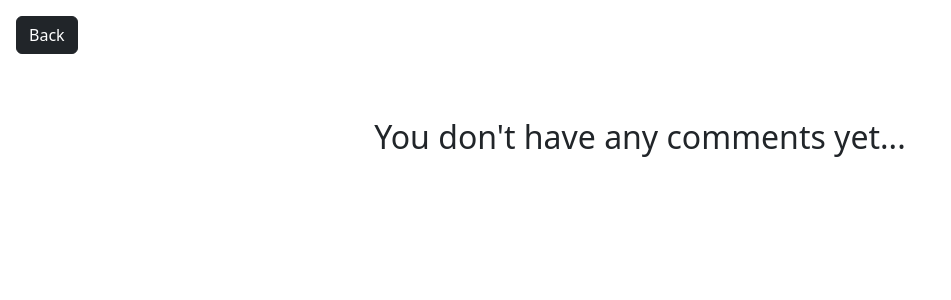
After one commit to RudovichNazar23/rockstore, a Django app: page /posts/my_comments/ in a window 1280 px wide. The commit adds this page. Shown: the top 300 px of the page, without its empty margins (0-951 px from the left). Run offline with Django 4.2, Linux system fonts and the light colour scheme; the visitor is signed in with stand-in values (Sample User, id 1); data that the repository does not hold is empty; some libraries are stand-ins or nearby versions.

Commit message:
added views for comments viewing and completed template inheritance for comment templates

```diff
--- a/src/post_app/models.py
+++ b/src/post_app/models.py
@@ -16,7 +16,7 @@ class Post(models.Model):
         ("No", "No"),
     ]
 
-    user = models.ForeignKey(User, on_delete=models.CASCADE)  # related_name --> post_creator
+    user = models.ForeignKey(User, on_delete=models.CASCADE)
     title = models.CharField(max_length=100)
     item_photo = models.ImageField(upload_to="post_item_photos/")
     brand = models.CharField(max_length=100)
--- a/src/post_app/urls.py
+++ b/src/post_app/urls.py
@@ -11,6 +11,8 @@ from .views import (
     PostCommentsView,
     UpdateCommentView,
     DeleteCommentView,
+    MyCommentsView,
+    UserCommentsView,
 )
 
 urlpatterns = [
@@ -24,4 +26,6 @@ urlpatterns = [
     path("post/comments/<int:id>/", PostCommentsView.as_view(), name="post_comments"),
     path("post/update_comment/<int:pk>/", UpdateCommentView.as_view(), name="update_comment"),
     path("post/delete_comment/<int:pk>/", DeleteCommentView.as_view(), name="delete_comment"),
+    path("my_comments/", MyCommentsView.as_view(), name="my_comments"),
+    path("user_comments/<int:id>/", UserCommentsView.as_view(), name="user_comments"),
 ]
--- a/src/post_app/views.py
+++ b/src/post_app/views.py
@@ -1,9 +1,11 @@
 from django.contrib import messages
 from django.shortcuts import render, redirect
 from django.views.generic.edit import View, UpdateView, DeleteView
+from django.contrib.auth.models import User
 
 from .forms import CreatePostForm, CreateCommentForm
 from .models import Post, Categorie, Comment
+
 from common.services import create_object, get_queryset, get_object_data, check_is_anonymous_user, check_object_is_none
 
 
@@ -12,7 +14,7 @@ class CreatePostView(View):
 
     def get(self, request):
         form = CreatePostForm()
-        return render(request, template_name=self.template_name, context={"form": form})
+        return render(request=request, template_name=self.template_name, context={"form": form})
 
     def post(self, request):
         form = CreatePostForm(request.POST, request.FILES)
@@ -91,11 +93,16 @@ class CreateCommentView(View):
 
     def get(self, request, id: int):
         post = self.__get_post_by_id(post_id=id)
-        form = CreateCommentForm()
-        return render(request=request, template_name=self.template_name, context={
-            "post": post,
-            "form": form,
-        })
+        post_comment = get_object_data(model=Comment, post=post)
+
+        if check_object_is_none(obj=post_comment):
+            form = CreateCommentForm()
+            return render(request=request, template_name=self.template_name, context={
+                "post": post,
+                "form": form,
+            })
+        else:
+            return redirect(f"../../post/update_comment/{post_comment.pk}/")
 
     def post(self, request, id: int):
         form = CreateCommentForm(request.POST)
@@ -119,7 +126,7 @@ class PostCommentsView(View):
 
     def get(self, request, id: int):
         post_comments = get_queryset(model=Comment, post=id)
-        return render(request=request, template_name=self.template_name, context={"post_comments": post_comments})
+        return render(request=request, template_name=self.template_name, context={"comments": post_comments})
 
 
 class UpdateCommentView(UpdateView):
@@ -135,3 +142,26 @@ class DeleteCommentView(DeleteView):
     context_object_name = "comment"
     template_name = "post_app/delete_comment.html"
     success_url = "/"
+
+
+class MyCommentsView(View):
+    template_name = "post_app/my_comments.html"
+
+    def get(self, request):
+        comments = get_queryset(Comment, user=request.user)
+        return render(request=request, template_name=self.template_name, context={"comments": comments})
+
+
+class UserCommentsView(View):
+    template_name = "post_app/user_comments.html"
+
+    def get(self, request, id: int):
+        user = get_object_data(model=User, id=id)
+        user_comments = get_queryset(model=Comment, user=id)
+        if user == request.user:
+            return redirect("../../my_comments/")
+        else:
+            return render(request=request, template_name=self.template_name, context={
+                "comments": user_comments,
+                "user": user,
+            })
--- /dev/null
+++ b/src/templates/comment_list.html
@@ -0,0 +1,22 @@
+{% extends 'templates/base.html' %}
+
+{% block auth_user_content %}
+    {% block back_link %}{% endblock %}
+    {% if not comments %}
+        {% block message %}{% endblock %}
+    {% else %}
+        <div class="container d-flex flex-column align-items-center justify-content-center mt-2">
+             {% for comment in comments %}
+                <div class="card p-3 mt-3" style="width: 18rem">
+                  {% block comment_title %}{% endblock %}
+                    <hr>
+                  <div class="card-body">
+                    <p class="card-text">{{ comment.description }}</p>
+                    <hr>
+                      <p class="text-center">{{ comment.date_created }}</p>
+                  </div>
+                </div>
+            {% endfor %}
+        </div>
+    {% endif %}
+{% endblock %}
--- /dev/null
+++ b/src/templates/post_app/my_comments.html
@@ -0,0 +1,16 @@
+{% extends 'templates/comment_list.html' %}
+
+
+{% block message %}
+    <h2 class="m-5 text-center">You don't have any comments yet...</h2>
+{% endblock %}
+
+{% block back_link %}
+    <a class="btn btn-dark m-3" href="../../user_profile/my_profile/">
+        Back
+    </a>
+{% endblock %}
+
+{% block comment_title %}
+<a class="text-center" href="../post/{{ comment.post.pk }}">{{ comment.post.title }}</a>
+{% endblock %}
--- a/src/templates/post_app/posts_by_category.html
+++ b/src/templates/post_app/posts_by_category.html
@@ -20,6 +20,9 @@
                         <a class="btn btn-primary rounded" href="../../post/{{ post.pk }}">Check</a>
                         <a class="btn btn-light" href="../../create_comment/{{ post.id }}">Leave a Comment</a>
                         <a class="btn btn-light" href="">Repost</a>
+                        <hr>
+                        <a class="btn btn-danger" href="">25 Likes</a>
+                        <a class="btn btn-danger" href="">30 Reposts</a>
                         <a class="btn btn-light" href="../../post/comments/{{ post.id }}">Comments</a>
                     </div>
                 </div>
--- a/src/templates/post_app/update_comment.html
+++ b/src/templates/post_app/update_comment.html
@@ -3,6 +3,7 @@
 {% load widget_tweaks %}
 
 {% block auth_user_content %}
+    <h2 class="m-5 text-center">Update comment for post <a class="" href="../../{{ comment.post.id }}">{{ comment.post.title }}</a></h2>
     <div class="container text-center mt-5">
         <form action="../../update_comment/{{ comment.pk }}/" method="post">{% csrf_token %}
             {% for field in form %}
--- a/src/templates/profile.html
+++ b/src/templates/profile.html
@@ -26,7 +26,7 @@
               <a class="nav-link" href="#">Reposts</a>
             </li>
             <li class="nav-item">
-              <a class="nav-link" href="#">Comments</a>
+              {% block link_comments %}{% endblock %}
             </li>
           </ul>
         </div>
--- a/src/templates/user_profile_app/my_profile.html
+++ b/src/templates/user_profile_app/my_profile.html
@@ -6,6 +6,10 @@
 
 {% block link_posts %}
     <a class="nav-link active" aria-current="page" href="../../posts/my_posts/">Posts</a>
+{% endblock %}
+
+{% block link_comments %}
+    <a class="nav-link active" aria-current="page" href="../../posts/my_comments/">Comments</a>
 {% endblock %}
 
 {% block profile_photo %}
```
Also changed, not shown: src/templates/post_app/post_comments.html (+13 -19 lines), src/templates/post_app/user_comments.html (added, +15 -0 lines), src/templates/user_profile_app/user_profile.html (+8 -0 lines), src/templates/post_app/create_comment.html (line endings or trailing spaces).
